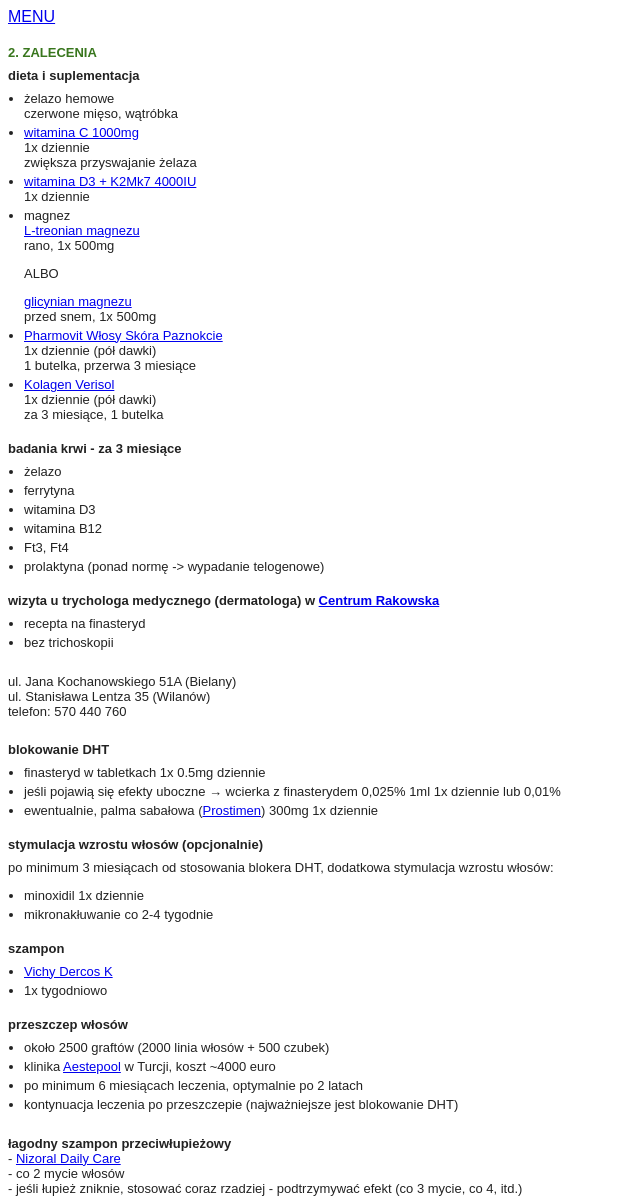
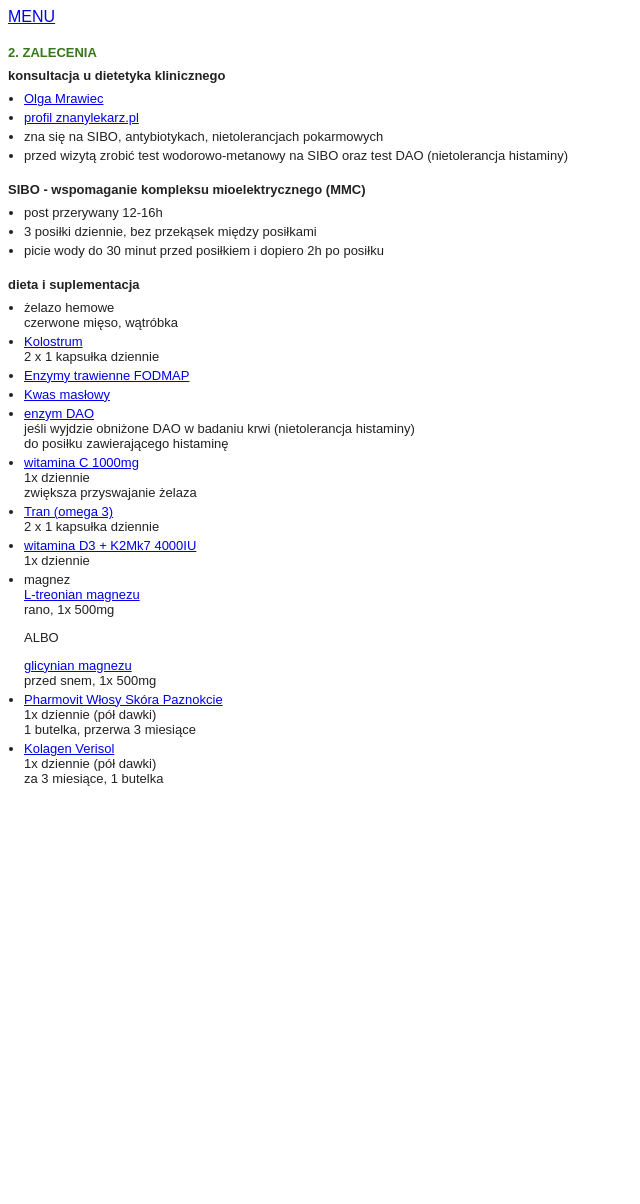
Before and after one commit to feegloo/feegloo.github.io, a Jekyll site: the page gmail/2-zalecenia-dieta-i-suplementacja.html, which Jekyll copies as it is, in a window 1280 px wide. Shown: the whole page, without its empty margins (0-640 px from the left). Built offline with Jekyll 4.4.1, drawn with Linux system fonts in a browser that asks for light colours; after the commit the page ends 900 px from its top, so only the background shows below that.

```diff
--- a/gmail/2-zalecenia.html
+++ b/gmail/2-zalecenia-dieta-i-suplementacja.html
@@ -7,11 +7,52 @@
   <div>
     <h1>2. ZALECENIA</h1>
 
+    <h3>konsultacja u dietetyka klinicznego</h3>
+    <ul>
+      <li><a href="https://hackyourhealth.pl/olga-mrawiec-dietetyk-kliniczny/">Olga Mrawiec</a></li>
+      <li><a href="https://www.znanylekarz.pl/olga-mrawiec/dietetyk/warszawa">profil znanylekarz.pl</a></li>
+      <li>zna się na SIBO, antybiotykach, nietolerancjach pokarmowych</li>
+      <li>przed wizytą zrobić test wodorowo-metanowy na SIBO oraz test DAO (nietolerancja histaminy)</li>
+    </ul>
+
+    <h3>SIBO - wspomaganie kompleksu mioelektrycznego (MMC)</h3>
+    <ul>
+      <li>
+        post przerywany 12-16h
+      </li>
+      <li>3 posiłki dziennie, bez przekąsek między posiłkami</li>
+      <li>picie wody do 30 minut przed posiłkiem i dopiero 2h po posiłku</li>
+    </ul>
+
     <h3>dieta i suplementacja</h3>
     <ul>
       <li>
         żelazo hemowe
         <div>czerwone mięso, wątróbka</div>
+      </li>
+      <li>
+        <a href="https://allegro.pl/oferta/hepatica-colostrum-kozie-capra-kolostrum-120-kap-odpornosc-11484083018">
+          Kolostrum
+        </a>
+        <div>2 x 1 kapsułka dziennie</div>
+      </li>
+      <li>
+        <a href="https://pl.iherb.com/pr/arthur-andrew-medical-fodmap-dpe-60-capsules/114720">
+          Enzymy trawienne FODMAP
+        </a>
+      </li>
+      <li>
+        <a
+          href="https://allegro.pl/oferty-produktu/doctor-life-maslan-sodu-1000mg-100-kapsulek-jelita-afe2db7c-9178-4ae1-a4ec-793d426607ac">
+          Kwas masłowy
+        </a>
+      </li>
+      <li>
+        <a
+          href="https://pl.iherb.com/pr/life-extension-food-sensitivity-relief-with-diamine-oxidase-dao-60-vegetarian-capsules-4-3-mg-per-capsule/146549">enzym
+          DAO</a>
+        <div>jeśli wyjdzie obniżone DAO w badaniu krwi (nietolerancja histaminy)</div>
+        <div>do posiłku zawierającego histaminę</div>
       </li>
       <li>
         <a
@@ -24,6 +65,12 @@
         <div>
           zwiększa przyswajanie żelaza
         </div>
+      </li>
+      <li>
+        <a
+          href="https://allegro.pl/produkt/suplement-olimp-gold-omega-3-d3-k2-sport-edition-60-kaps-0f17adb8-22aa-4ac1-b830-d4a78d124357">Tran
+          (omega 3)</a>
+        <div>2 x 1 kapsułka dziennie</div>
       </li>
       <li>
         <a
@@ -79,75 +126,5 @@
         </div>
       </li>
     </ul>
-
-    <h3>badania krwi - za 3 miesiące</h3>
-    <ul>
-      <li>żelazo</li>
-      <li>ferrytyna</li>
-      <li>witamina D3</li>
-      <li>witamina B12</li>
-      <li>Ft3, Ft4</li>
-      <li>prolaktyna (ponad normę -> wypadanie telogenowe)</li>
-    </ul>
-
-    <h3>
-      wizyta u trychologa medycznego (dermatologa) w <a href="https://centrumrakowska.pl/">Centrum Rakowska</a>
-    </h3>
-    <ul>
-      <li>recepta na finasteryd</li>
-      <li>bez trichoskopii</li>
-    </ul>
-    <div>
-      ul. Jana Kochanowskiego 51A (Bielany)
-    </div>
-    <div>
-      ul. Stanisława Lentza 35 (Wilanów)
-    </div>
-    <div>
-      telefon: 570 440 760
-    </div>
-    <br />
-
-
-    <h3>blokowanie DHT</h3>
-    <ul>
-      <li>finasteryd w tabletkach 1x 0.5mg dziennie</li>
-      <li>jeśli pojawią się efekty uboczne &rarr; wcierka z finasterydem 0,025% 1ml 1x dziennie lub 0,01%</li>
-      <li>ewentualnie, palma sabałowa (<a
-          href="https://allegro.pl/oferta/prostimen-90-kaps-na-prostate-17532739186">Prostimen</a>) 300mg 1x dziennie
-      </li>
-    </ul>
-
-    <h3>stymulacja wzrostu włosów (opcjonalnie)</h3>
-    <div>po minimum 3 miesiącach od stosowania blokera DHT, dodatkowa stymulacja wzrostu włosów:</div>
-    <ul>
-      <li>minoxidil 1x dziennie</li>
-      <li>mikronakłuwanie co 2-4 tygodnie</li>
-    </ul>
-
-
-    <h3>
-      szampon
-    </h3>
-    <ul>
-      <li><a href="https://www.ceneo.pl/98074507">Vichy Dercos K</a></li>
-      <li>1x tygodniowo</li>
-    </ul>
-
-    <h3>
-      przeszczep włosów
-    </h3>
-    <ul>
-      <li>około 2500 graftów (2000 linia włosów + 500 czubek)</li>
-      <li>klinika <a href="https://aestepoolclinic.pl">Aestepool</a> w Turcji, koszt ~4000 euro</li>
-      <li>po minimum 6 miesiącach leczenia, optymalnie po 2 latach</li>
-      <li>kontynuacja leczenia po przeszczepie (najważniejsze jest blokowanie DHT)</li>
-    </ul>
-
-    <div><b>łagodny szampon przeciwłupieżowy</b></div>
-    <div>- <a href="https://allegro.pl/oferta/nizoral-daily-care-szampon-do-lupiezu-200-ml-13464179660"
-        target="_blank">Nizoral Daily Care</a></div>
-    <div>- co 2 mycie włosów</div>
-    <div>- jeśli łupież zniknie, stosować coraz rzadziej - podtrzymywać efekt (co 3 mycie, co 4, itd.) </div>
   </div>
 </body>
--- a/gmail/4-podsumowanie.html
+++ b/gmail/4-podsumowanie.html
@@ -13,7 +13,7 @@
         stymulator: minoxidil</li>
       <li>po kolejnych 2 miesiącach można dodać następny stymulator: mikronakłuwanie</li>
       <li>uzupełnieniem terapii będzie szampon z Piroktonem Olaminy 1% (Vichy Dercos K)</li>
-      <li>w przyszłości można rozważyć przeszczep włosów na około 2500 graftów</li>
+      <li>w przyszłości można rozważyć przeszczep włosów</li>
     </ul>
 
     <p>
```
Also changed, not shown: gmail/2-zalecenia-badania-krwi.html (added, +20 -0 lines), gmail/2-zalecenia-lysienie-androgenowe.html (added, +64 -0 lines), gmail/2-zalecenia-łupież.html (added, +18 -0 lines), gmail/3-opis-zalecen.html (+23 -3 lines), gmail/index.html (+7 -3 lines).
